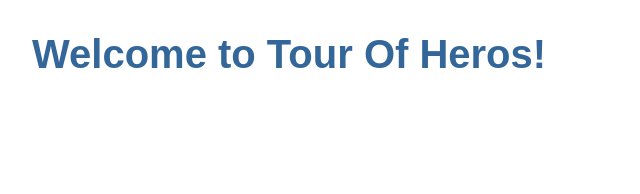
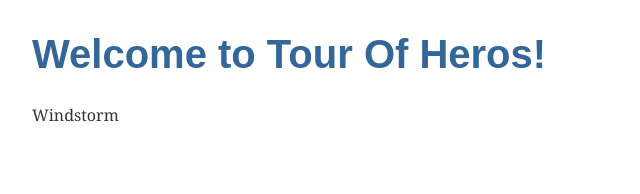
Before and after one commit to rpdedeus/pcfangular, an Angular app: page / in a window 1280 px wide. Shown: the top 194 px of the page, without its empty margins (0-640 px from the left). Built offline with nearby package versions, Linux system fonts and the light colour scheme.

Commit message:
Display app-heros.

```diff
--- a/src/app/app.component.html
+++ b/src/app/app.component.html
@@ -3,5 +3,5 @@
     Welcome to {{ title }}!
   </h1>
 </div>
-
+<app-heros></app-heros>
 <router-outlet></router-outlet>
--- a/src/app/heros/heros.component.html
+++ b/src/app/heros/heros.component.html
@@ -1 +1 @@
-<p>heros works!</p>
+{{hero}}
--- a/src/app/heros/heros.component.ts
+++ b/src/app/heros/heros.component.ts
@@ -3,9 +3,10 @@ import { Component, OnInit } from '@angular/core';
 @Component({
   selector: 'app-heros',
   templateUrl: './heros.component.html',
-  styleUrls: ['./heros.component.css']
 })
 export class HerosComponent implements OnInit {
+
+  hero = "Windstorm";
 
   constructor() { }
 
```
